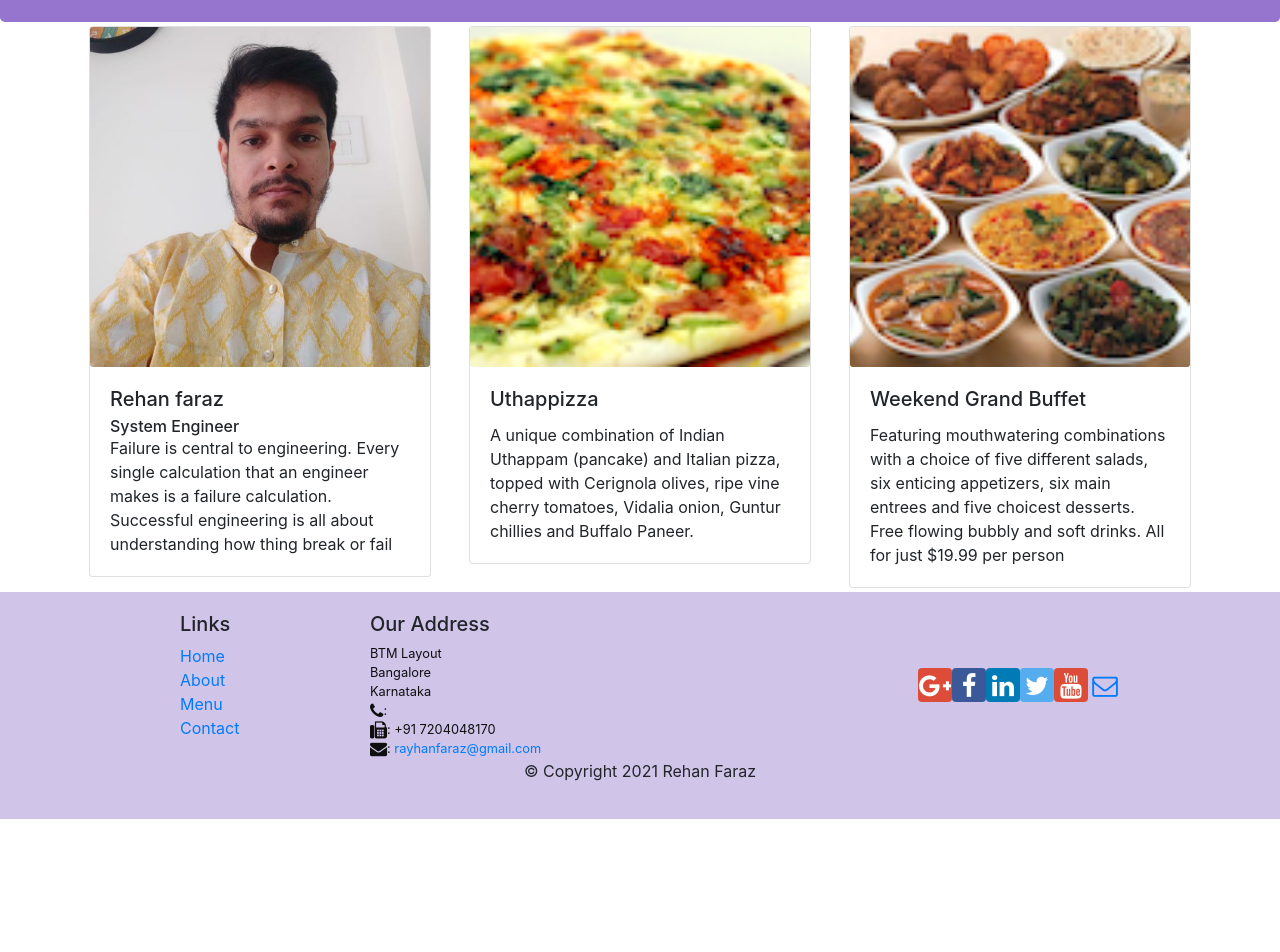
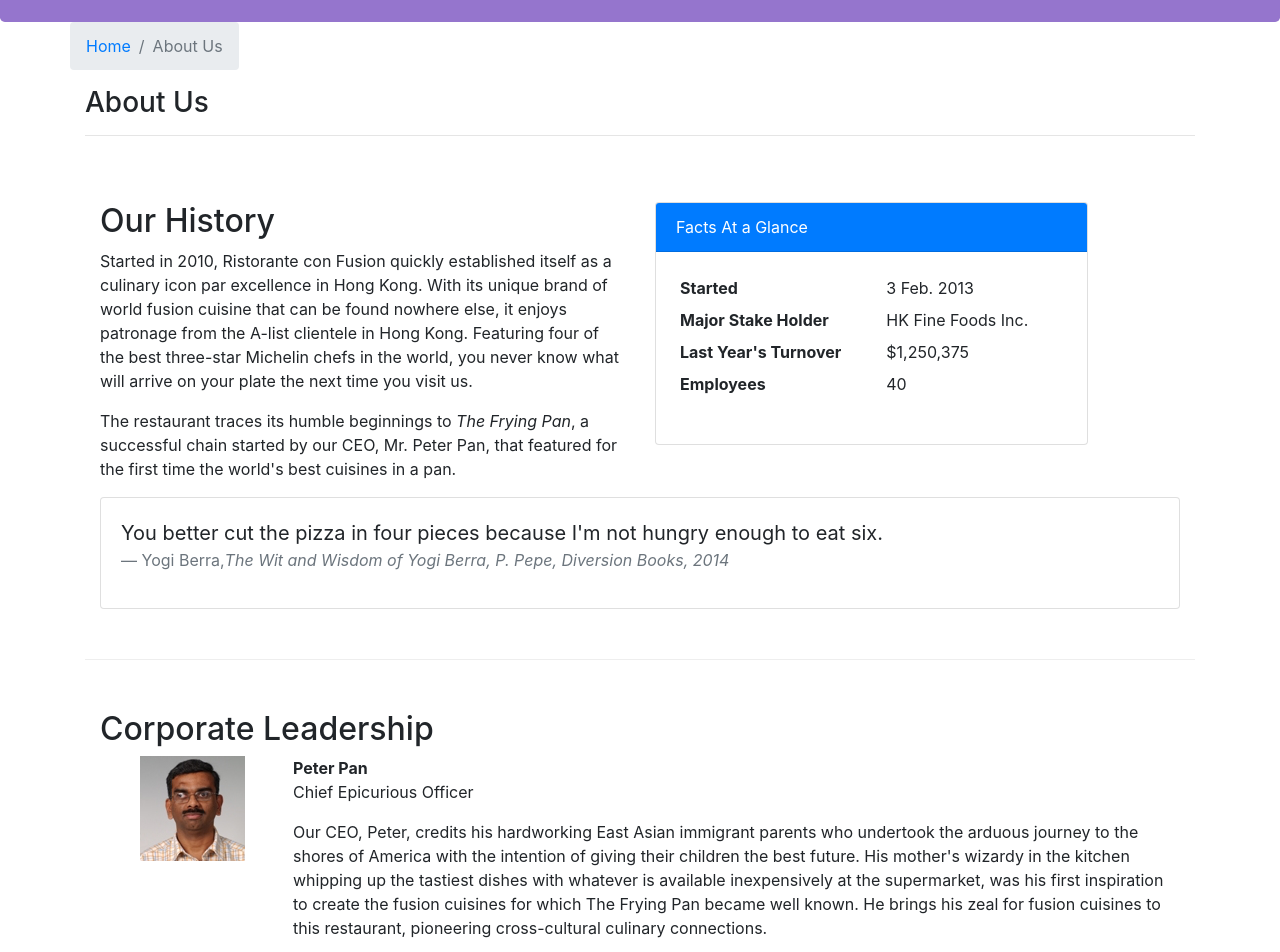
Before and after one commit to rehandbit/confusion, a React (Create React App) app: page /aboutus in a window 1280 px wide. Before the commit this address led to /home. Shown: the part 320-1272 px from the top of the page. Before the commit the page ends 1139 px from the top, so only its background shows below. Built offline with nearby package versions, Linux system fonts and the light colour scheme.

Commit message:
SPA Assignment 2

```diff
--- /dev/null
+++ b/src/Components/AboutComponent.js
@@ -0,0 +1,109 @@
+import React from 'react';
+import { Breadcrumb, BreadcrumbItem, Card, CardBody, CardHeader, Media } from 'reactstrap';
+import { Link } from 'react-router-dom';
+import { LEADERS } from '../shared/leaders';
+
+function About() {
+
+// here i have pulling data directly from LEADERS from leaders.js
+// i take leaderssss const because there is already leaders , leader in another file in order get out of confusion i changed name to leaderssss and mapping directly into LEADERS
+
+    const leaderssss = LEADERS.map((leadere) => {
+        return (
+           <Media tag="li">
+                <Media left middle>
+                    <Media object src={leadere.image} />
+                </Media>
+                <Media body className="ml-5">
+                    <Media><b>{leadere.name}</b></Media>
+                    <p>{leadere.designation}</p>
+                    <p>{leadere.description}</p>
+                </Media>
+            </Media>
+        );
+    });
+
+// RenderLeader is removed because (const leaderssss) in line 7 is retrieving every thing that why it is not required
+
+// function RenderLeader (({leaderssss}) => {
+//    return(
+//      <Media >
+//         <Media >
+//            <Media object src={leaderssss.image}/>
+//         </Media>
+//         <Media body>
+//            <Media heading>{leaderssss.name}</Media>
+//             <p>{leaderssss.designation}</p>
+//             <p>{leaderssss.description}</p>
+//         </Media>
+//      </Media>
+//    )
+// })
+
+    return(
+        <div className="container">
+            <div className="row">
+                <Breadcrumb>
+                    <BreadcrumbItem><Link to="/home">Home</Link></BreadcrumbItem>
+                    <BreadcrumbItem active>About Us</BreadcrumbItem>
+                </Breadcrumb>
+                <div className="col-12">
+                    <h3>About Us</h3>
+                    <hr />
+                </div>
+            </div>
+            <div className="row row-content">
+                <div className="col-12 col-md-6">
+                    <h2>Our History</h2>
+                    <p>Started in 2010, Ristorante con Fusion quickly established itself as a culinary icon par excellence in Hong Kong. With its unique brand of world fusion cuisine that can be found nowhere else, it enjoys patronage from the A-list clientele in Hong Kong.  Featuring four of the best three-star Michelin chefs in the world, you never know what will arrive on your plate the next time you visit us.</p>
+                    <p>The restaurant traces its humble beginnings to <em>The Frying Pan</em>, a successful chain started by our CEO, Mr. Peter Pan, that featured for the first time the world's best cuisines in a pan.</p>
+                </div>
+                <div className="col-12 col-md-5">
+                    <Card>
+                        <CardHeader className="bg-primary text-white">Facts At a Glance</CardHeader>
+                        <CardBody>
+                            <dl className="row p-1">
+                                <dt className="col-6">Started</dt>
+                                <dd className="col-6">3 Feb. 2013</dd>
+                                <dt className="col-6">Major Stake Holder</dt>
+                                <dd className="col-6">HK Fine Foods Inc.</dd>
+                                <dt className="col-6">Last Year's Turnover</dt>
+                                <dd className="col-6">$1,250,375</dd>
+                                <dt className="col-6">Employees</dt>
+                                <dd className="col-6">40</dd>
+                            </dl>
+                        </CardBody>
+                    </Card>
+                </div>
+                <div className="col-12">
+                    <Card>
+                        <CardBody className="bg-faded">
+                            <blockquote className="blockquote">
+                                <p className="mb-0">You better cut the pizza in four pieces because
+                                    I'm not hungry enough to eat six.</p>
+                                <footer className="blockquote-footer">Yogi Berra,
+                                <cite title="Source Title">The Wit and Wisdom of Yogi Berra,
+                                    P. Pepe, Diversion Books, 2014</cite>
+                                </footer>
+                            </blockquote>
+                        </CardBody>
+                    </Card>
+                </div>
+            </div>
+            <div className="row row-content">
+                <div className="col-12">
+                    <h2>Corporate Leadership</h2>
+                </div>
+                <div className="col-12">
+                    <Media list>
+                        {leaderssss}
+                        {/* <RenderLeader /> */}
+                    </Media>
+{/* this leaderssss consist every thing so RenderLeader is removed  */}
+                </div>
+            </div>
+        </div>
+    );
+}
+
+export default About;
--- a/src/Components/MainComponent.js
+++ b/src/Components/MainComponent.js
@@ -10,6 +10,7 @@ import {COMMENTS} from '../shared/comments'
 import {LEADERS} from '../shared/leaders'
 import {PROMOTIONS} from '../shared/promotions'
 import { Switch, Route, Redirect } from 'react-router-dom'
+import About from './AboutComponent'
 
 class Main extends Component{
   constructor(props) {
@@ -45,6 +46,7 @@ class Main extends Component{
         <Header />
         <Switch>
           <Route path="/home" component={HomePage} />
+          <Route path="/aboutus" component={About} />
           <Route exact path="/menu" component={() => <Menu dishes={this.state.dishes} />} />
           <Route path="/menu/:dishId" component={DishWithId} />
           <Route exact path="/contactus" component={Contact} />
@@ -57,5 +59,5 @@ class Main extends Component{
     );
   }
 }
-
+// component={() => <About leaders={this.props.leaders} />}
 export default Main;
--- a/src/shared/leaders.js
+++ b/src/shared/leaders.js
@@ -29,7 +29,7 @@ export const LEADERS = [
    {
      id: 3,
      name: 'Rehan faraz',
-     image: '/assets/images/rehan.png',
+     image: '/assets/images/alberto.png',
      designation: 'System Engineer',
      abbr: 'EC',
      featured: true,
```
